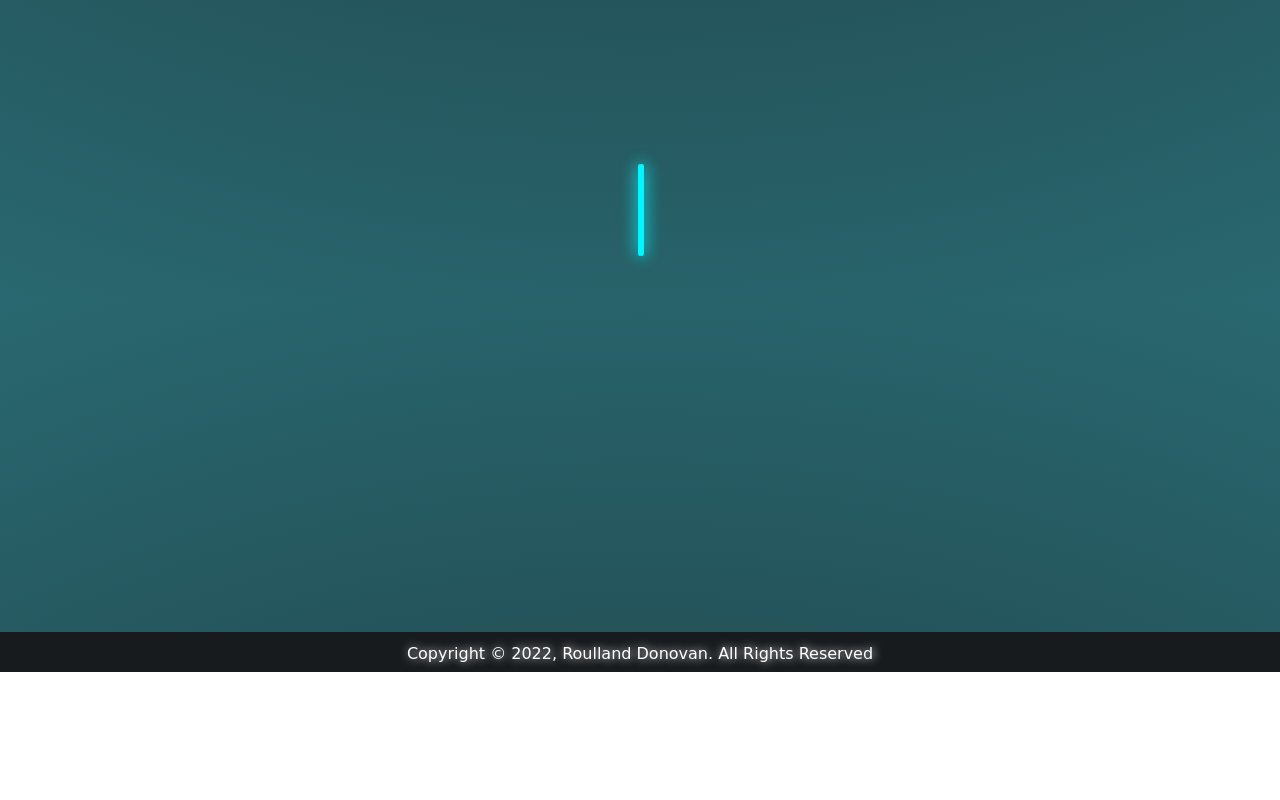
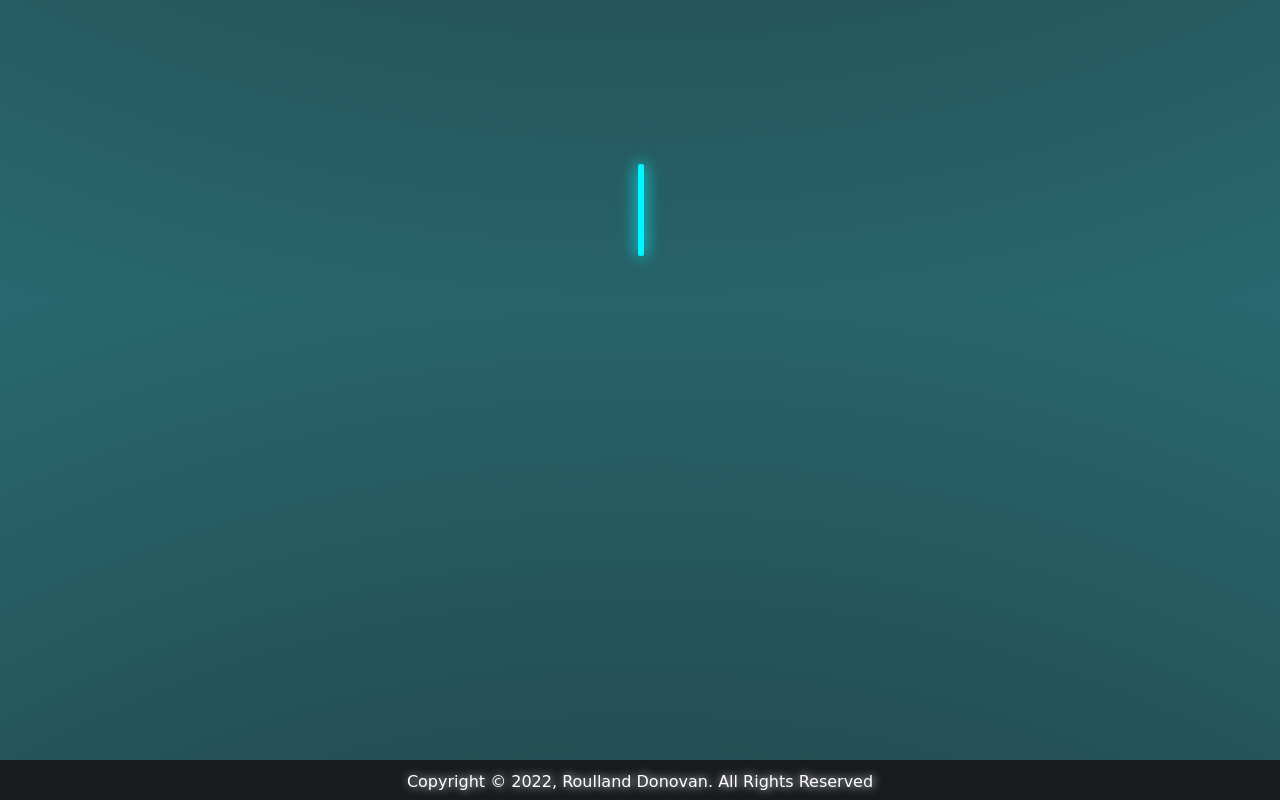
Before and after one commit to Yato97/OnlineCV, a plain HTML site: page index.html in a window 1280 px wide. Shown: the part 2899-3699 px from the top of the page. Before the commit the page ends 3571 px from the top, so only its background shows below. Drawn offline with nearby package versions, Linux system fonts and the light colour scheme; a web font is replaced by a local one.

Commit message:
Fix hight screen size

```diff
--- a/css/footer.css
+++ b/css/footer.css
@@ -303,13 +303,13 @@ a:hover  h1 {
 
 footer {
     display: block;
-    height: 17em;
+    height: 25em;
     width: 100%;
 }
 
 footer > div {
     display: inline-block;
-    margin-top: 15em;
+    margin-top: 23em;
     height: 2.5em;
     width: 100%;
     background-color: #181b1e;
```
